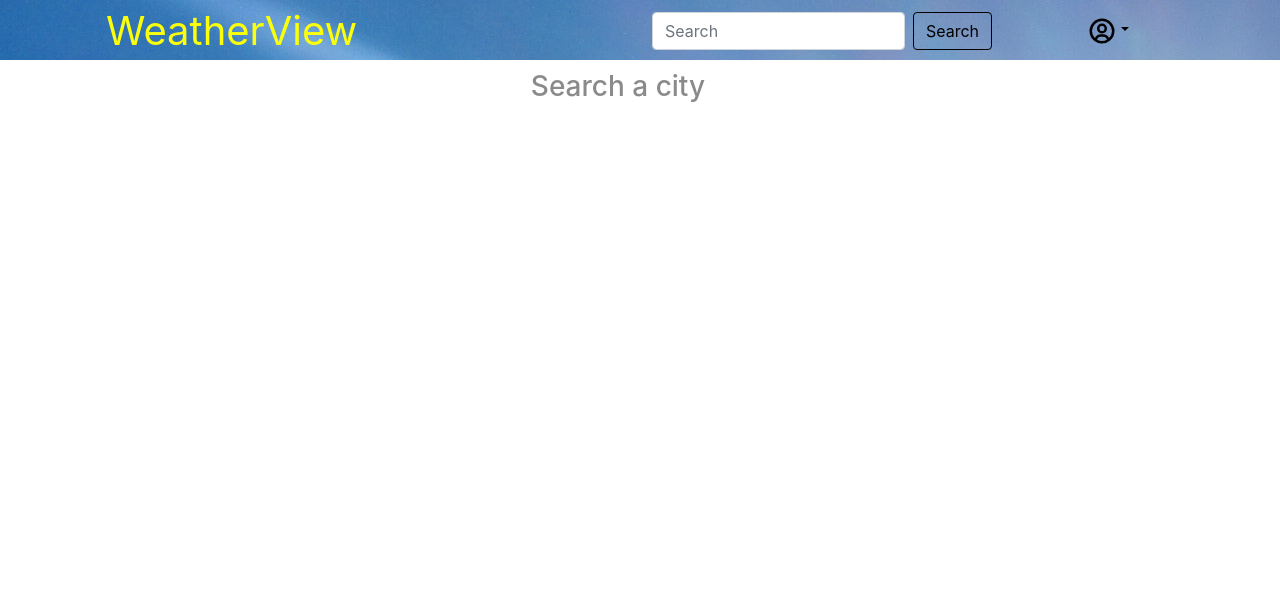
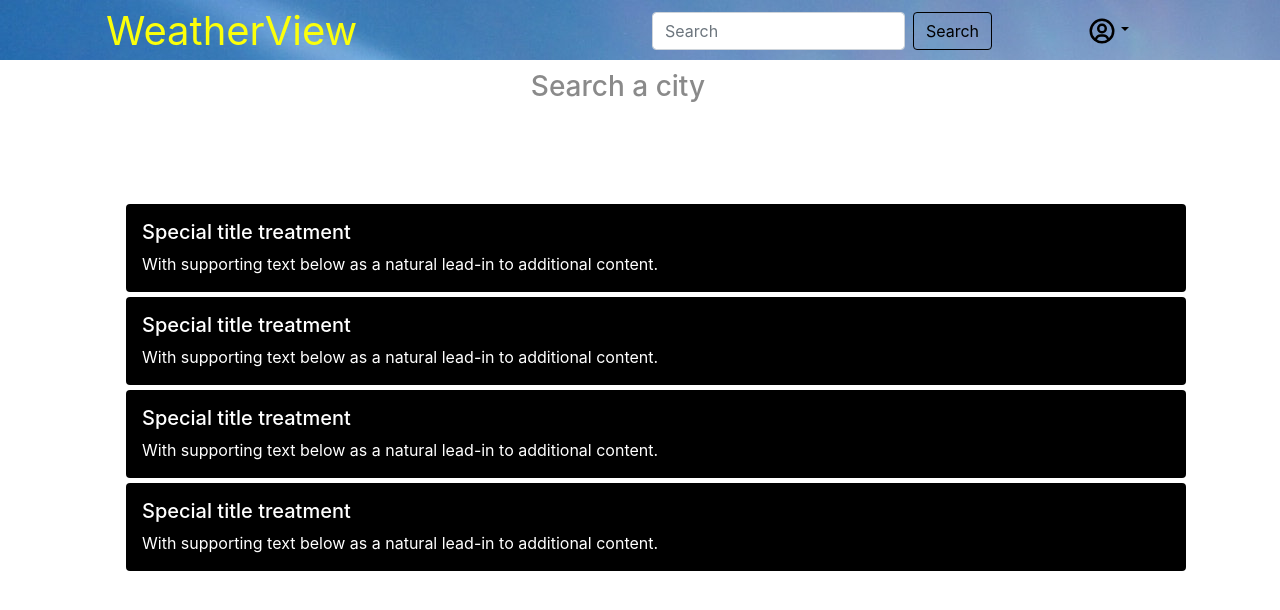
Before and after one commit to algmoreno/weatherview-react, a React (Create React App) app: page / in a window 1280 px wide. Shown: the top 610 px of the page. Built offline with nearby package versions, Linux system fonts and the light colour scheme; no server answers.

Commit message:
map over favorites cards

```diff
--- a/src/components/Favorites/index.js
+++ b/src/components/Favorites/index.js
@@ -1,73 +1,36 @@
 import React, { useState, useContext } from 'react';
 import { WeatherContext } from '../../Contexts/WeatherContext';
 import Card from 'react-bootstrap/Card'
-import ListGroup from 'react-bootstrap/ListGroup';
-import ListGroupItem from 'react-bootstrap/ListGroupItem';
+import Button from 'react-bootstrap/Button';
 import { IoMdAddCircle } from 'react-icons/io';
 
 const Favorites = () => {
-
-  formatDate();
 
   const [[city, setCity], [data, setData],
     [error, setError], [isLoaded, setIsLoaded],
     [items, setItems]] = useContext(WeatherContext);
 
-  function formatDate() {
-    let today = new Date();
-    let date = (today.getMonth() + 1) + '/' + today.getDate() + '/' + today.getFullYear();
-    return date
-  }
 
   function toFahrenheit(K) {
     return Math.round(((K - 273.15) * 9) / 5 + 32);
   }
 
-  function titleCase(str) {
-    let convertToArray = str.toLowerCase().split(" ");
 
-    let result = convertToArray.map(function (val) {
-      return val.replace(val.charAt(0), val.charAt(0).toUpperCase());
-    });
-
-    return result.join(" ")
-  }
-
-
+  const elements = ['one', 'two', 'three', 'four'];
 
   return (
-    <div className={items.weather[0].main}>
-      <div className='row justify-content-center'>
-        <div className='col-12 card'>
-          <div className='add-container'>
-        <Card.Link className ='addtofavorites-text' href="#"><IoMdAddCircle className='addtofavorites-icon' /></Card.Link>
-        </div>
-          <Card className='weather-card' style={{ width: '48rem' }}>
-            <Card.Body className='weather-card-body'>
-              <Card.Title>{formatDate()}</Card.Title>
-              <h2>{items.name}</h2>
-              <Card.Text>
-                {titleCase(items.weather[0].description)}
-              </Card.Text>
-              <Card.Text>
-              </Card.Text>
-            </Card.Body>
-            <ListGroup className="list-group-flush weather-card-list">
-              <ListGroupItem className='row'>
-                <h6 className='col-4'>Currently: {toFahrenheit(items.main.temp)} </h6>
-                <h6 className='col-4'>High: {toFahrenheit(items.main.temp_max)} </h6>
-                <h6 className='col-4'>Low: {toFahrenheit(items.main.temp_min)} </h6>
-              </ListGroupItem>
-              <ListGroupItem>Humidity: {items.main.humidity}%</ListGroupItem>
-              <ListGroupItem>Wind Speed: {items.wind.speed} m/s</ListGroupItem>
-            </ListGroup>
-            <Card.Body>
-
-            </Card.Body>
-          </Card>
-        </div>
-      </div>
-    </div>
+    <ul className='favorites-section'>
+      {elements.map((value, index) => {
+        return <Card className='favorites-card'>
+  <Card.Body>
+    <Card.Title>Special title treatment</Card.Title>
+    <Card.Text>
+      With supporting text below as a natural lead-in to additional content.
+    </Card.Text>
+  </Card.Body>
+</Card>
+      })}
+    </ul>
   )
 }
 
--- a/src/index.css
+++ b/src/index.css
@@ -186,3 +186,14 @@ code {
 .dropdown-toggle:after {
   color: black;
 }
+
+.favorites-section {
+  margin-top: 50px;
+}
+
+.favorites-card {
+  background-color: black;
+  color: white;
+  margin-top: 5px;
+
+}
--- a/src/pages/Home/index.js
+++ b/src/pages/Home/index.js
@@ -1,4 +1,4 @@
-import React, { useState } from 'react';
+import React, { useState, useReducer  } from 'react';
 import Header from '../../components/Header';
 import SearchBar from '../../components/Search-Bar';
 import Display from '../../components/Display'
@@ -31,9 +31,9 @@ const Home = () => {
           <h3 className='search-city-text'>Search a city</h3>
           }
         </div>
-        {/* <div className='col-12 favorites-section'>
+        <div className='col-12 favorites-section'>
           <Favorites />
-        </div>  */}
+        </div>
       </div>
     </div>
     </WeatherContext.Provider>
```
